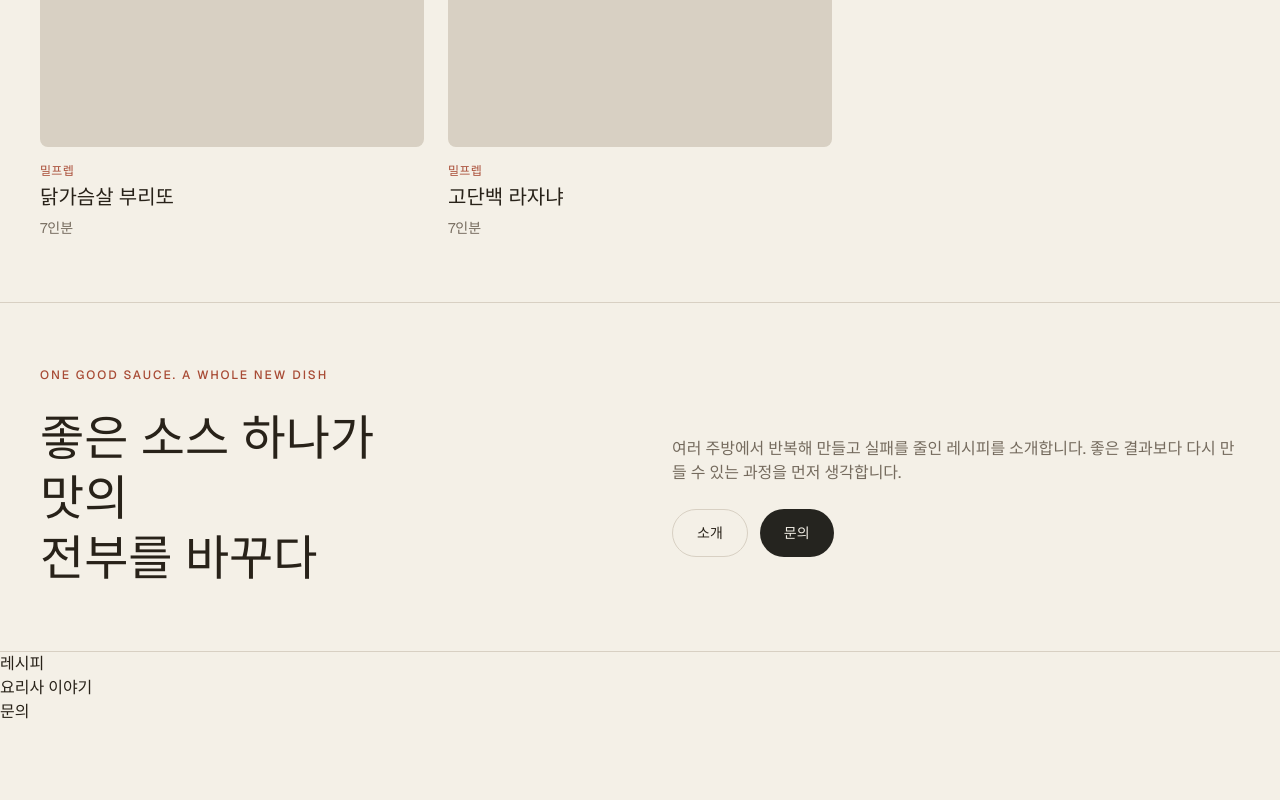
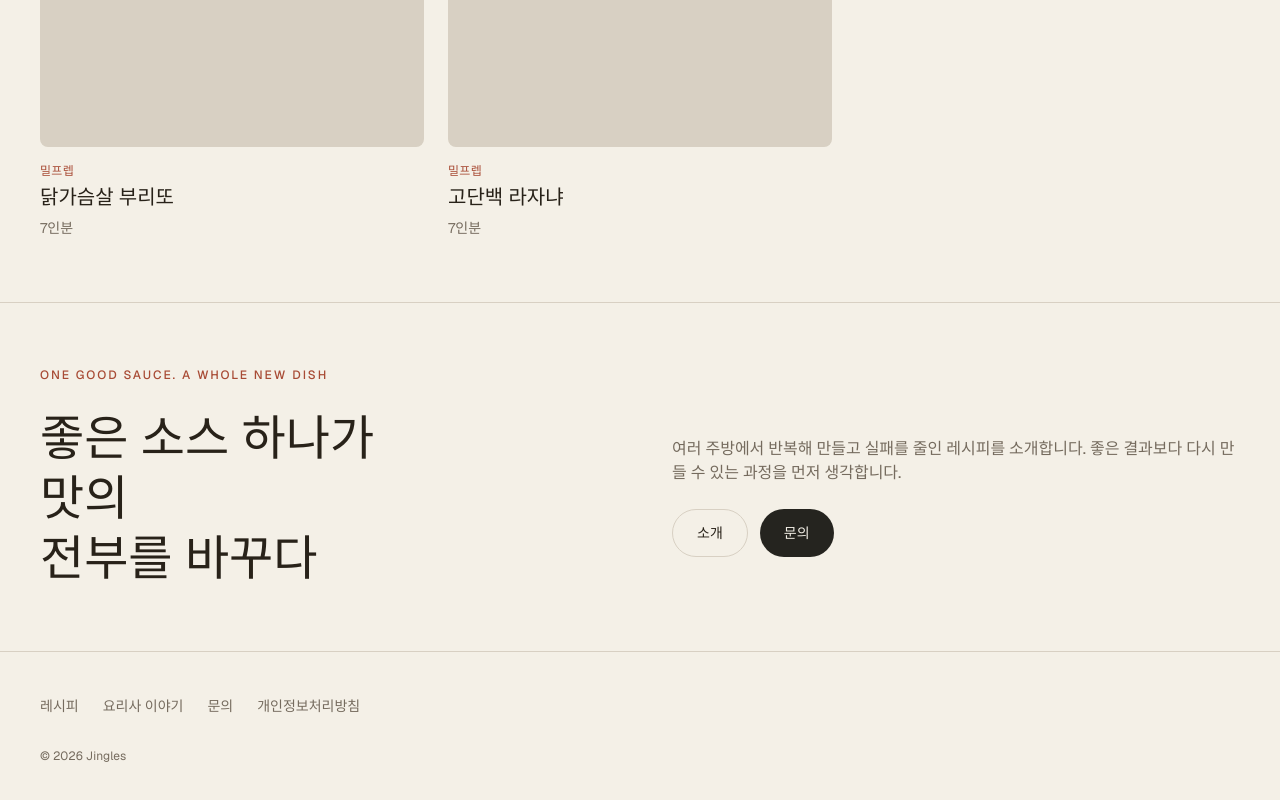
Before and after one commit to jkang95/recipe-website, a Next.js app: page / in a window 1280 px wide. Shown: the part 1342-2142 px from the top of the page. Before the commit the page ends 2066 px from the top, so only its background shows below. Built offline with nearby package versions, Linux system fonts and the light colour scheme.

Commit message:
푸터 디자인 생성 및 저작권 문구와 개인정보처리방침 링크 추가

```diff
--- a/app/components/home/layout/site-footer.tsx
+++ b/app/components/home/layout/site-footer.tsx
@@ -2,15 +2,16 @@ import Link from "next/link";
 
 export default function SiteFooter() {
     return (
-        <footer>
+        <footer className="mx-auto w-full max-w-7xl bg-canvas px-6 py-8 sm:px-8 md:px-10">
             <nav aria-label="푸터 메뉴">
-                <ul>
-                    <li><Link href="/recipes">레시피</Link></li>
-                    <li><Link href="/about">요리사 이야기</Link></li>
-                    <li><Link href="/contact">문의</Link></li>
+                <ul className="flex flex-wrap items-center gap-x-6 gap-y-3 text-sm text-body">
+                    <li><Link href="/recipes" className="inline-flex min-h-11 items-center transition-colors hover:text-accent focus-visible:outline-2 focus-visible:outline-offset-4 focus-visible:outline-ink">레시피</Link></li>
+                    <li><Link href="/about" className="inline-flex min-h-11 items-center transition-colors hover:text-accent focus-visible:outline-2 focus-visible:outline-offset-4 focus-visible:outline-ink">요리사 이야기</Link></li>
+                    <li><Link href="/contact" className="inline-flex min-h-11 items-center transition-colors hover:text-accent focus-visible:outline-2 focus-visible:outline-offset-4 focus-visible:outline-ink">문의</Link></li>
+                    <li><Link href="/privacy" className="inline-flex min-h-11 items-center transition-colors hover:text-accent focus-visible:outline-2 focus-visible:outline-offset-4 focus-visible:outline-ink">개인정보처리방침</Link></li>
                 </ul>
             </nav>
+             <p className="mt-4 text-xs leading-6 text-body">© 2026 Jingles</p>
         </footer>
-
     );
 }
```
